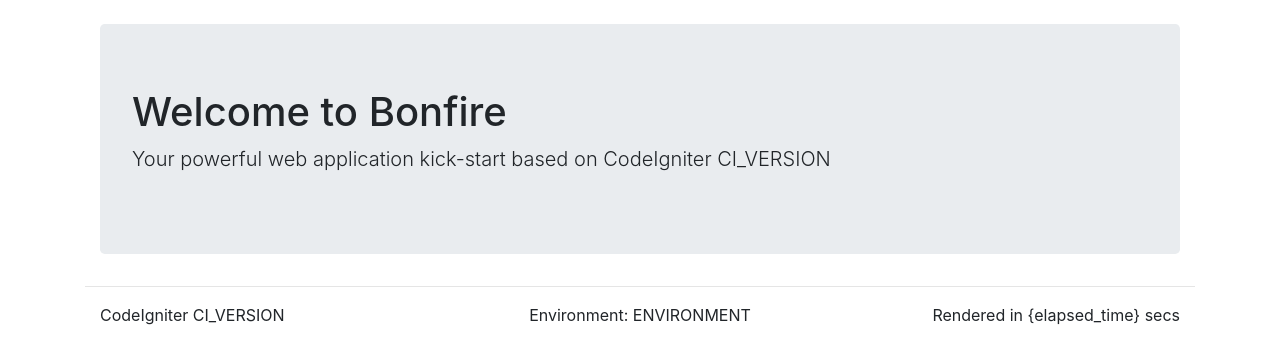
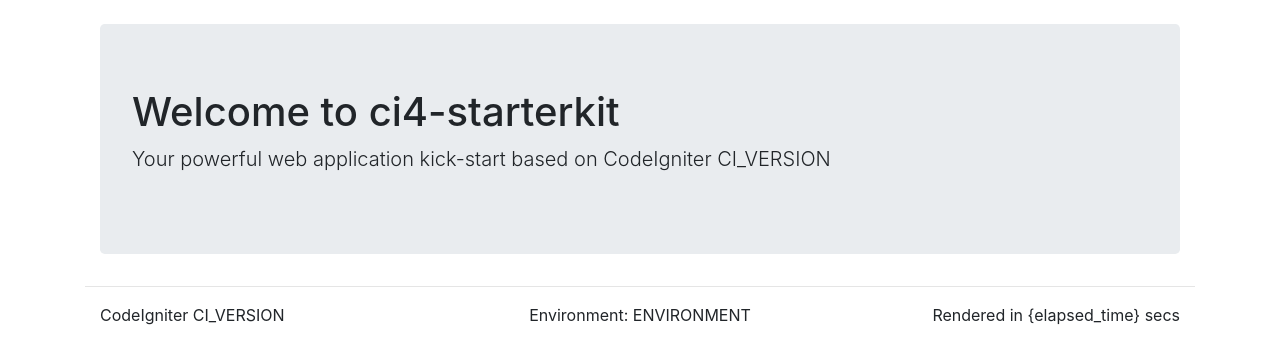
Before and after one commit to aayush-rajpara/ci4-starterkit, a CodeIgniter 4 app: template app/Views/welcome.php in a window 1280 px wide. Shown: the top 364 px of the page. Run offline with PHP 8.4 and a stand-in for CodeIgniter, Linux system fonts and the light colour scheme; the template is opened without the code that fills it, so the values that code supplies are empty; some libraries are stand-ins or nearby versions.

Commit message:
whitespace removed

```diff
--- a/app/Views/welcome.php
+++ b/app/Views/welcome.php
@@ -3,22 +3,16 @@
 <?php $this->section('content') ?>
 
 <div class="container">
-
     <br>
-
     <div class="jumbotron">
-        <h1>Welcome to Bonfire</h1>
-
+        <h1>Welcome to ci4-starterkit</h1>
         <p class="lead">Your powerful web application kick-start based on CodeIgniter <?= \CodeIgniter\CodeIgniter::CI_VERSION ?></p>
     </div>
-
 </div>
 
 <div class="foot">
     <hr>
-
     <div class="container">
-
         <div class="row">
             <div class="col">
                 CodeIgniter <?= \CodeIgniter\CodeIgniter::CI_VERSION ?>
```
